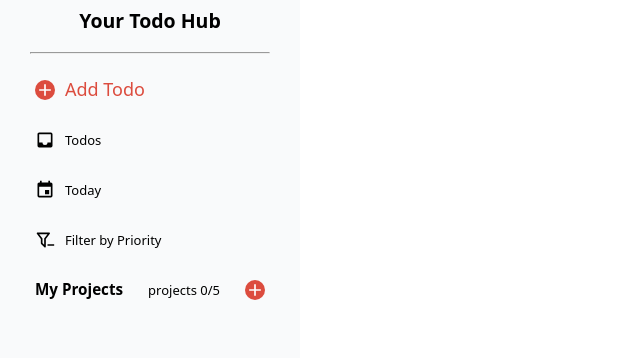
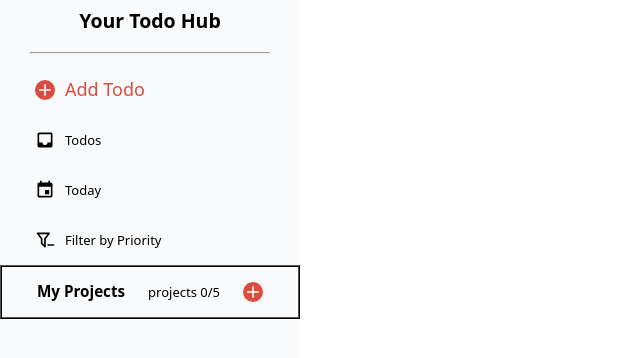
Before and after one commit to HamzaIbrahimi/Todo-List, a website built with webpack: page src/template.html in a window 1280 px wide. Shown: the whole page, without its empty margins (0-640 px from the left). Built offline with nearby package versions, Linux system fonts and the light colour scheme.

Commit message:
Border to project area

```diff
--- a/src/css/style.css
+++ b/src/css/style.css
@@ -70,6 +70,10 @@ body {
     border-radius: 50%;
 }
 
+.sidebar.bottom_area {
+    border: 2px ridge black;
+}
+
 .sidebar.bottom_area > button{
     justify-content: space-between;
 }
```
